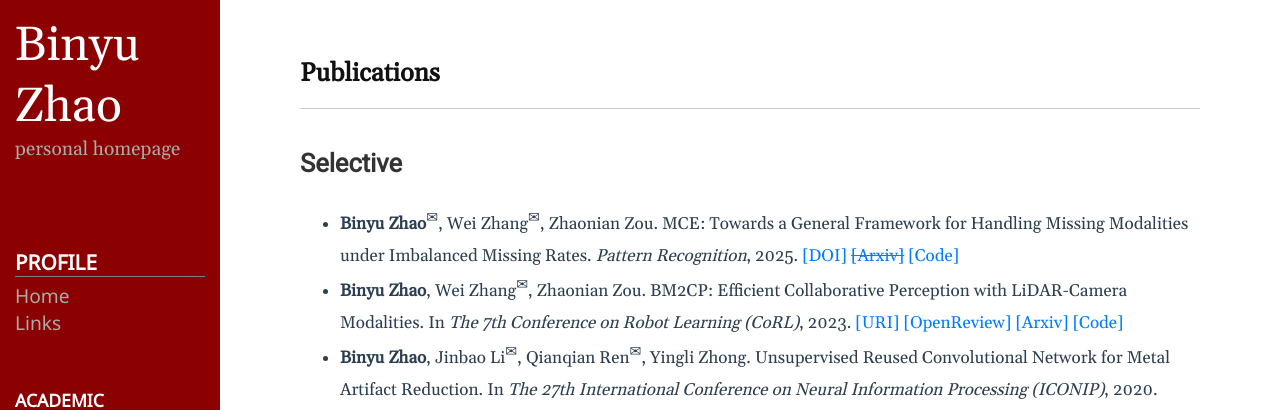
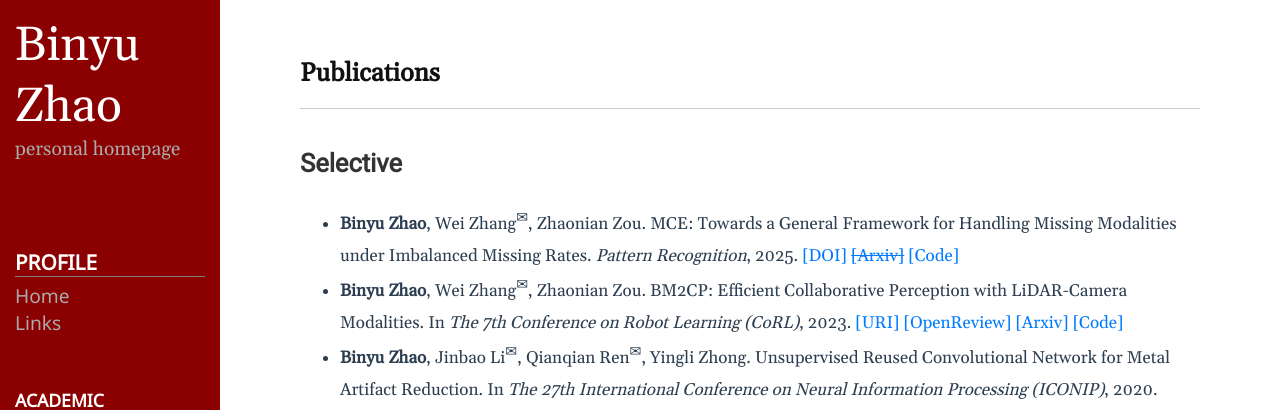
Before and after one commit to byzhaoAI/byzhaoAI.github.io, a Jekyll site: the page built from publications.md, in a window 1280 px wide. Shown: the top 410 px of the page. Built offline with Jekyll 4.4.1, drawn with Linux system fonts in a browser that asks for light colours.

```diff
--- a/publications.md
+++ b/publications.md
@@ -5,7 +5,7 @@ permalink: /publications/
 ---
 
 ## Selective
-- **Binyu Zhao**<sup>✉</sup>, Wei Zhang<sup>✉</sup>, Zhaonian Zou. MCE: Towards a General Framework for Handling Missing Modalities under Imbalanced Missing Rates. *Pattern Recognition*, 2025. [[DOI]](https://doi.org/10.1016/j.patcog.2025.112591) [~~[Arxiv]~~]() [[Code]](https://github.com/byzhaoAI/MCE)
+- **Binyu Zhao**, Wei Zhang<sup>✉</sup>, Zhaonian Zou. MCE: Towards a General Framework for Handling Missing Modalities under Imbalanced Missing Rates. *Pattern Recognition*, 2025. [[DOI]](https://doi.org/10.1016/j.patcog.2025.112591) [~~[Arxiv]~~]() [[Code]](https://github.com/byzhaoAI/MCE)
 
 - **Binyu Zhao**, Wei Zhang<sup>✉</sup>, Zhaonian Zou. BM2CP: Efficient Collaborative Perception with LiDAR-Camera Modalities. In *The 7th Conference on Robot Learning (CoRL)*, 2023. [[URI]](https://proceedings.mlr.press/v229/zhao23a.html) [[OpenReview]](https://openreview.net/forum?id=uJqxFjF1xWp) [[Arxiv]](https://arxiv.org/abs/2310.14702) [[Code]](https://github.com/byzhaoAI/BM2CP)
 
```
